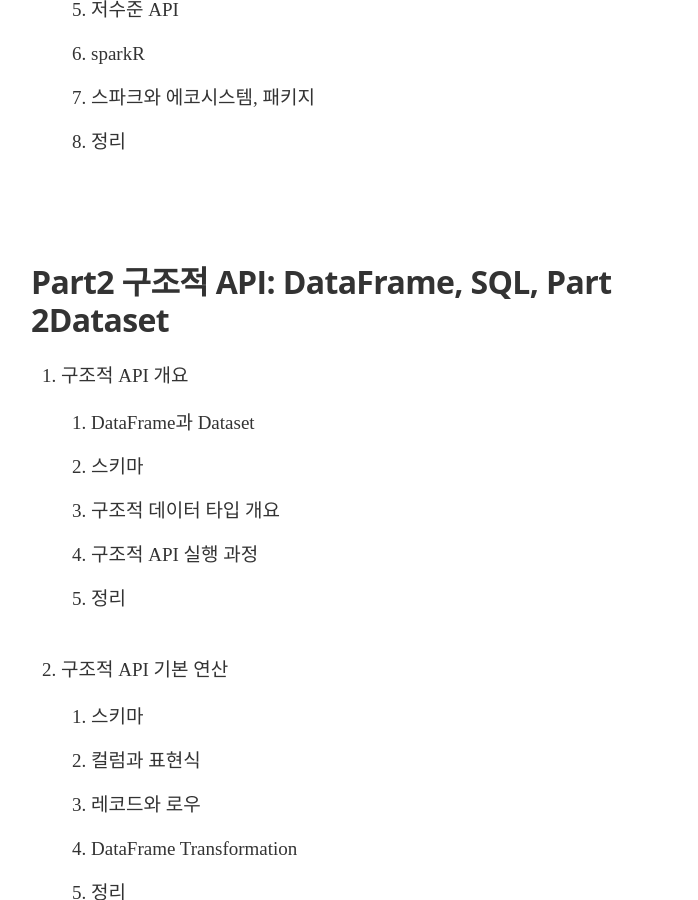
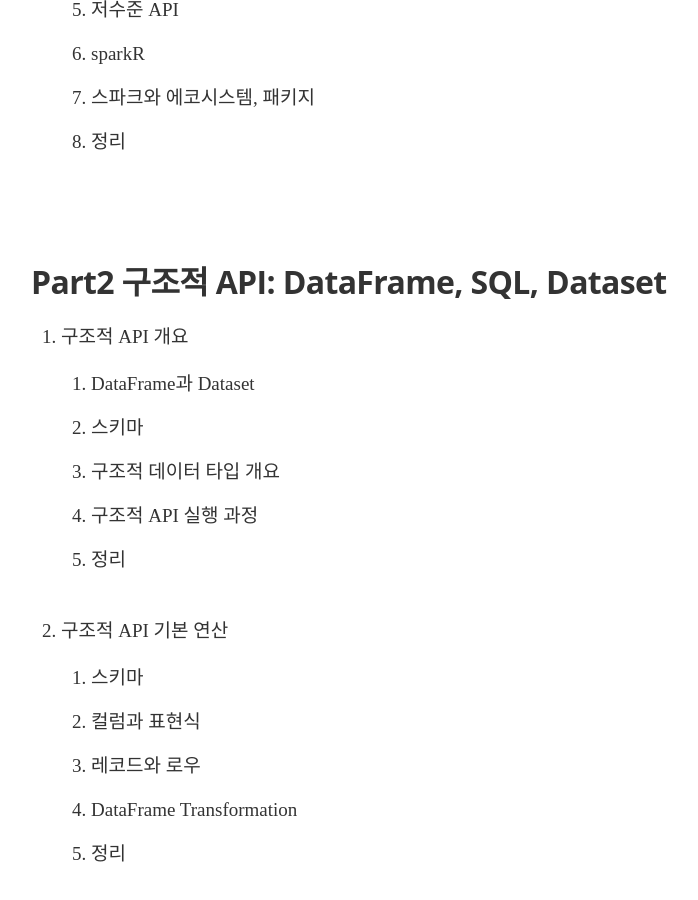
Before and after one commit to JaehunSim/JaehunSim.github.io, a Jekyll site: the page built from _posts/2018-12-26-introduction.md, in a window 1280 px wide and 900 px high, scrolled down 2270 px. Shown: the whole window, without its empty margins (289-987 px from the left). Built offline with Jekyll 4.4.1, drawn with Linux system fonts in a browser that asks for light colours; nearby versions of some CDN libraries; some web fonts are replaced; comment, search, counter and statistics services are not loaded.

Commit message:
Update 2018-12-26-introduction.md

```diff
--- a/_posts/2018-12-26-introduction.md
+++ b/_posts/2018-12-26-introduction.md
@@ -38,7 +38,7 @@ comments: true
 	7. 스파크와 에코시스템, 패키지
 	8. 정리
 
-## Part2 구조적 API: DataFrame, SQL, Part 2Dataset
+## Part2 구조적 API: DataFrame, SQL, Dataset
 4. 구조적 API 개요
 	1. DataFrame과 Dataset
 	2. 스키마
```
